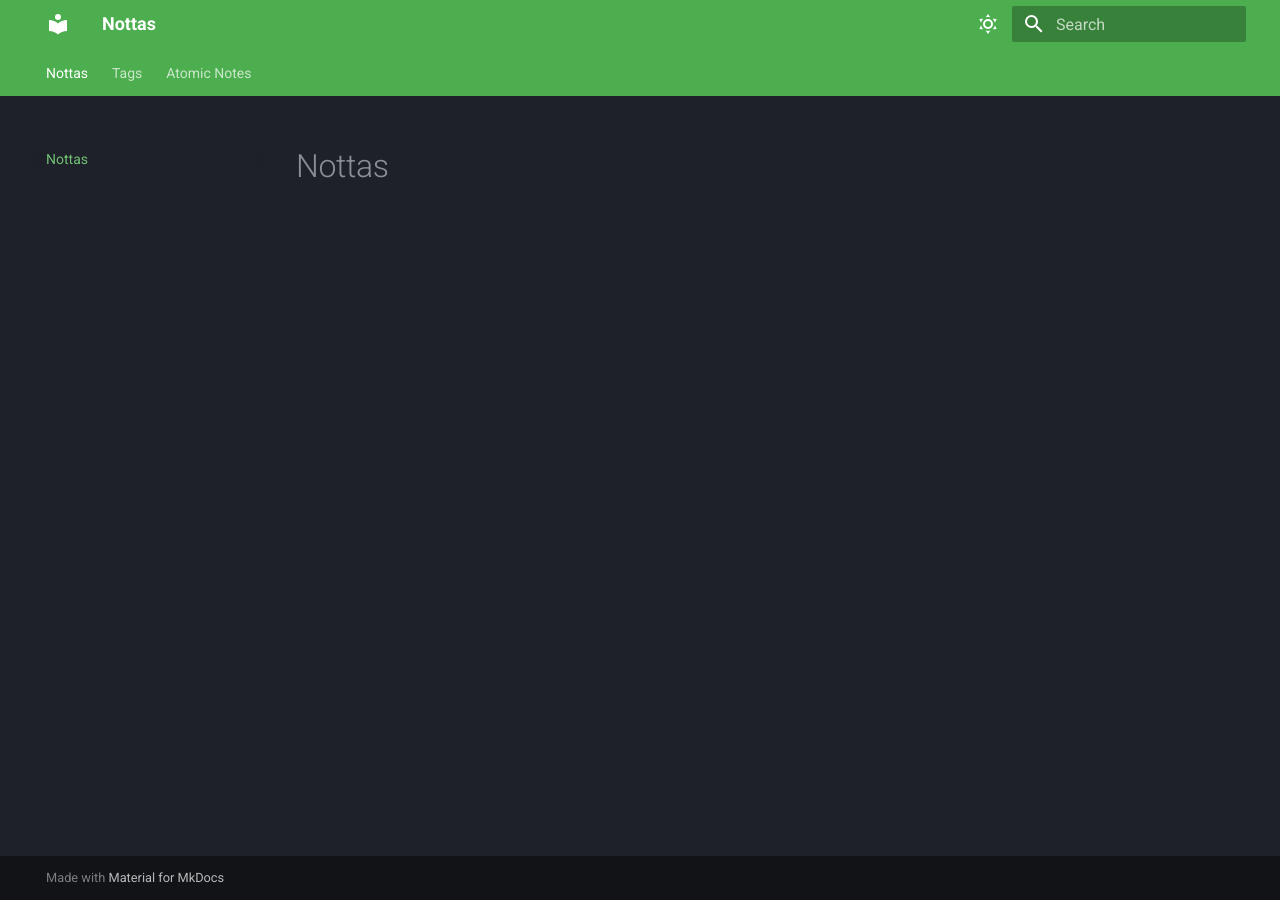
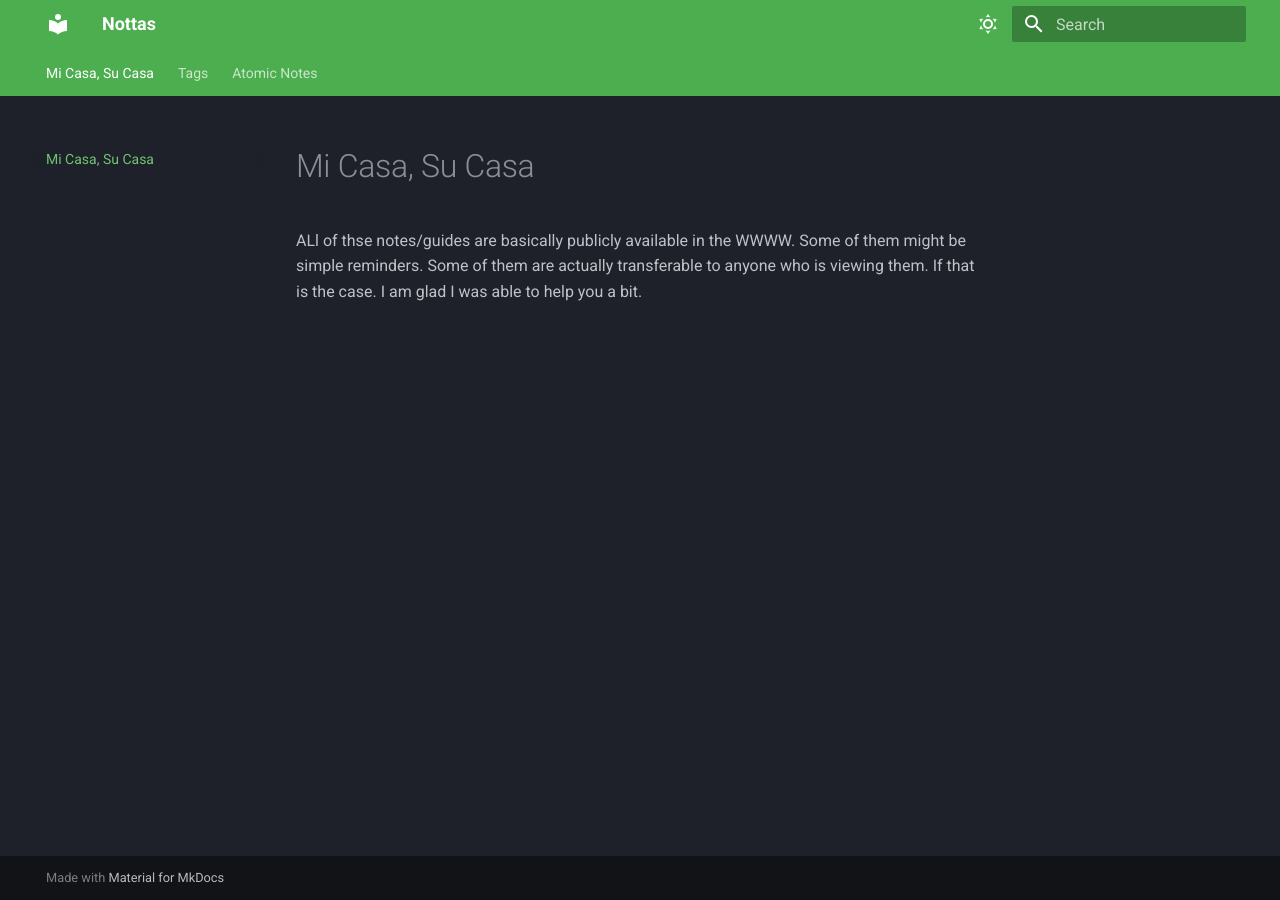
Before and after one commit to zabimaruu/wiki, an MkDocs documentation site: the page built from docs/index.md, in a window 1280 px wide. Built offline with MkDocs 1.6.1 and Material for MkDocs 9.7.7, drawn with Linux system fonts in a browser that asks for light colours.

Commit message:
edit: index.md

```diff
--- a/docs/index.md
+++ b/docs/index.md
@@ -1 +1,3 @@
-# Nottas
+# Mi Casa, Su Casa
+
+ALl of thse notes/guides are basically publicly available in the WWWW. Some of them might be simple reminders. Some of them are actually transferable to anyone who is viewing them. If that is the case. I am glad I was able to help you a bit.
```
